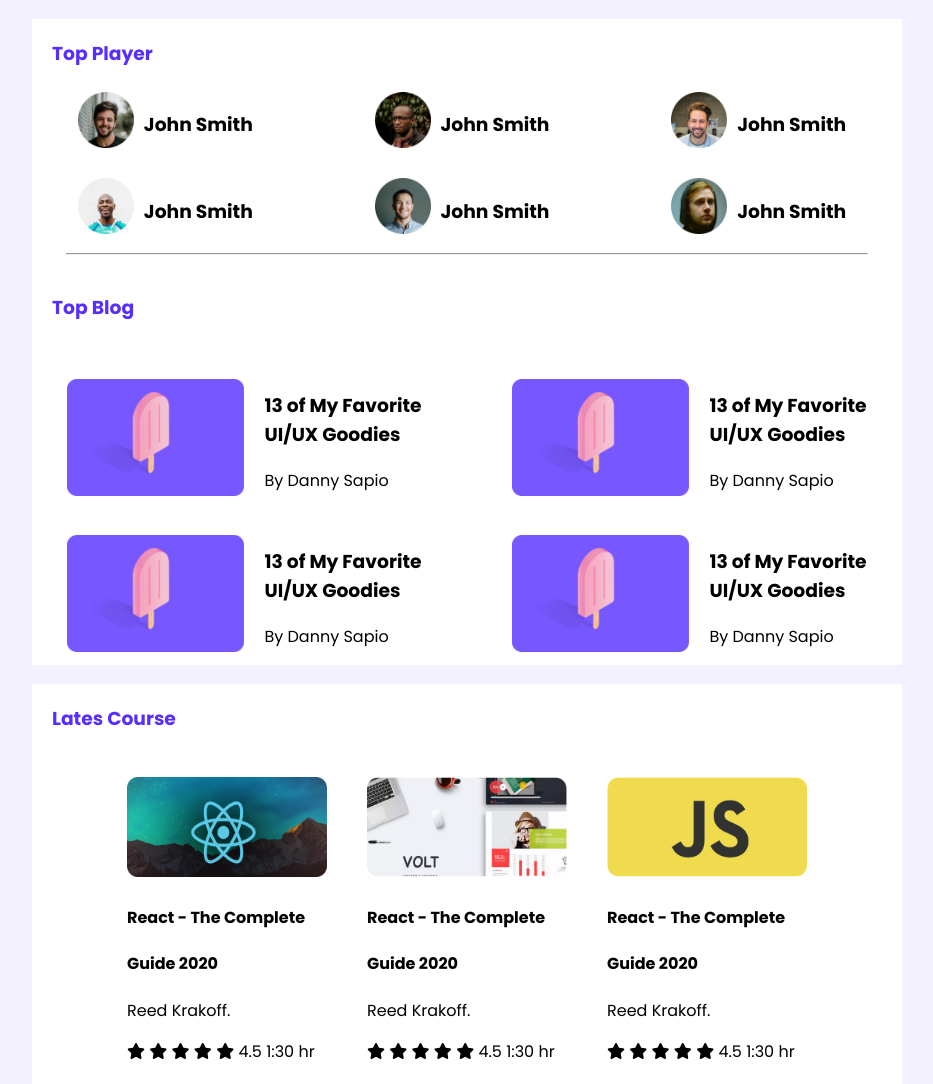
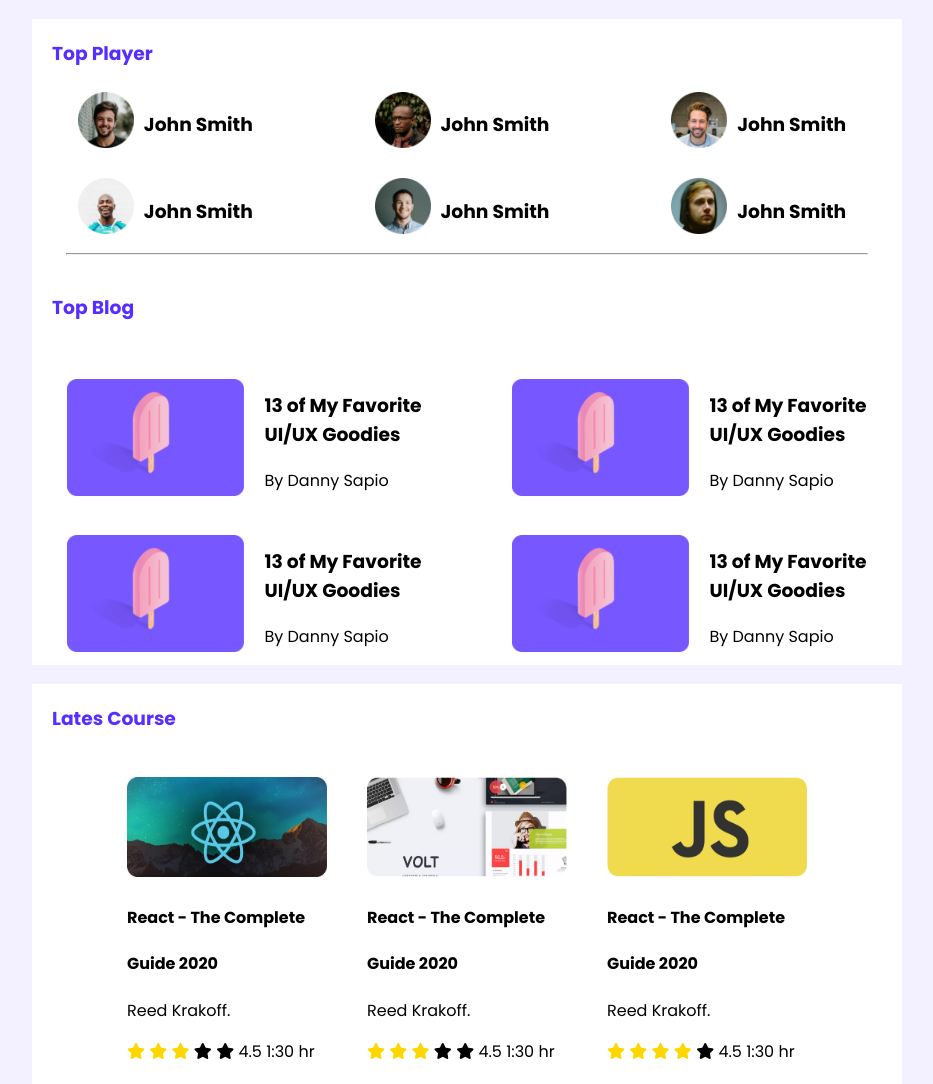
Before and after one commit to hasankarar/project-four-leader-board-with-html-css, a plain HTML site: page index.html in a window 1280 px wide. Shown: the whole page, without its empty margins (173-1106 px from the left). Drawn offline with Linux system fonts and the light colour scheme.

Commit message:
finished

```diff
--- a/index.html
+++ b/index.html
@@ -109,9 +109,9 @@
                     <p>Reed Krakoff.</p>
                 </div>
                 <div class="course_info">
-                    <i class="fa-solid fa-star"></i>
-                    <i class="fa-solid fa-star"></i>
-                    <i class="fa-solid fa-star"></i>
+                    <i class="fa-solid fa-star active"></i>
+                    <i class="fa-solid fa-star active"></i>
+                    <i class="fa-solid fa-star active"></i>
                     <i class="fa-solid fa-star"></i>
                     <i class="fa-solid fa-star"></i>
                     <span>4.5</span>
@@ -129,9 +129,9 @@
                     <p>Reed Krakoff.</p>
                 </div>
                 <div class="course_info">
-                    <i class="fa-solid fa-star"></i>
-                    <i class="fa-solid fa-star"></i>
-                    <i class="fa-solid fa-star"></i>
+                    <i class="fa-solid fa-star active"></i>
+                    <i class="fa-solid fa-star active"></i>
+                    <i class="fa-solid fa-star active"></i>
                     <i class="fa-solid fa-star"></i>
                     <i class="fa-solid fa-star"></i>
                     <span>4.5</span>
@@ -148,10 +148,10 @@
                     <p>Reed Krakoff.</p>
                 </div>
                 <div class="course_info">
-                    <i class="fa-solid fa-star"></i>
-                    <i class="fa-solid fa-star"></i>
-                    <i class="fa-solid fa-star"></i>
-                    <i class="fa-solid fa-star"></i>
+                    <i class="fa-solid fa-star active"></i>
+                    <i class="fa-solid fa-star active"></i>
+                    <i class="fa-solid fa-star active"></i>
+                    <i class="fa-solid fa-star active"></i>
                     <i class="fa-solid fa-star"></i>
                     <span>4.5</span>
                     <span>1:30 hr</span>
--- a/style.css
+++ b/style.css
@@ -99,6 +99,9 @@ body {
 
 }
 
+.active {
+    color: gold;
+}
 
 @media only screen and (max-width:600px) {
     .player {
```
